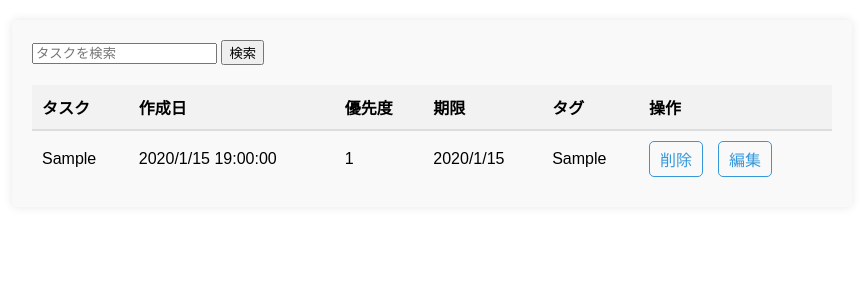
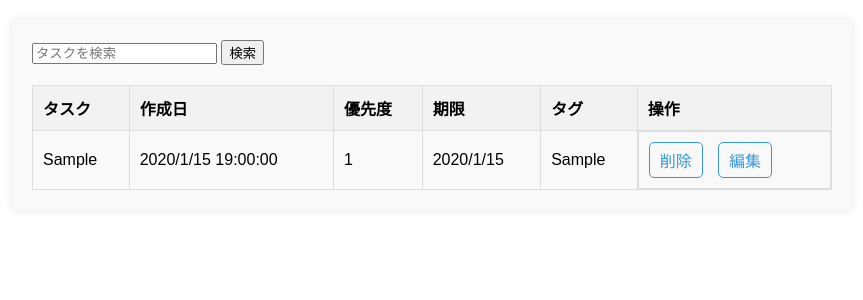
Before and after one commit to kazucch0925/flask_ecs_test, a Flask app: page / in a window 1280 px wide. Shown: the part 63-363 px from the top of the page, without its empty margins (208-1071 px from the left). Run offline with Flask 3, Linux system fonts and the light colour scheme; a user stored in the database is signed in; tables that the repository leaves empty hold one stand-in row (values such as "Sample post").

Commit message:
css修正2

```diff
--- a/static/styles.css
+++ b/static/styles.css
@@ -120,6 +120,7 @@ body {
     width: 100%;
     border-collapse: collapse;
     margin-top: 20px;
+    border: 1px solid #ddd;
 }
 
 .todo-table th {
@@ -127,11 +128,12 @@ body {
     padding: 10px;
     font-weight: bold;
     text-align: left;
-    border-bottom: 2px solid #ddd;
+    border: 1px solid #ddd;
 }
 
 .todo-table td {
     padding: 10px;
+    border: 1px solid #ddd;
 }
 
 .todo-table tbody tr:nth-child(even) {
```
